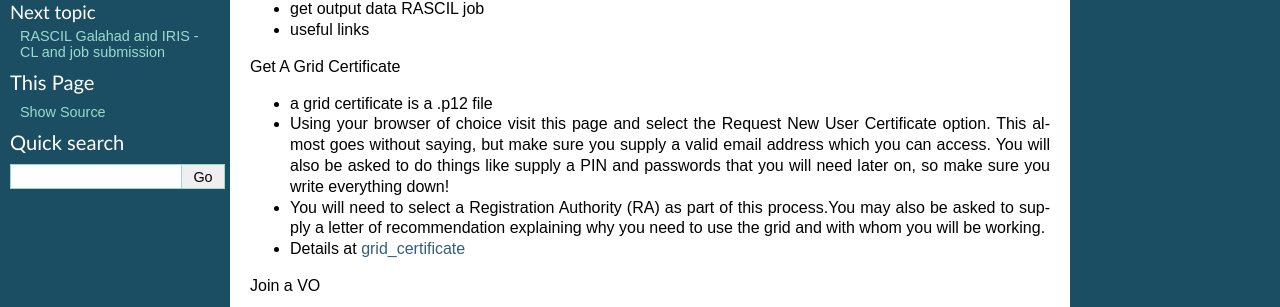
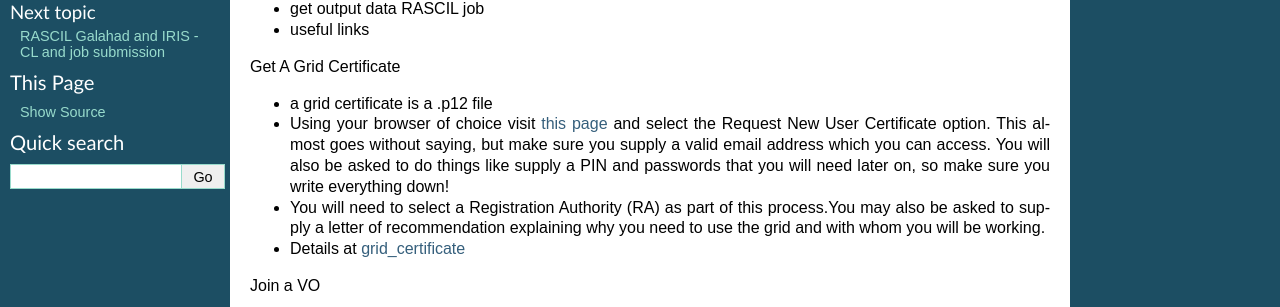
Before and after one commit to cimpan91/Docs, a Sphinx documentation site: the page built from Docs/DIRAC_UI.rst, in a window 1280 px wide and 900 px high. Shown: the part 296-603 px from the top of the window. Built offline with Sphinx 7.4.7, drawn with Linux system fonts in a browser that asks for light colours; part of the change alters nothing that is shown.

```diff
--- a/Docs/DIRAC_UI.rst
+++ b/Docs/DIRAC_UI.rst
@@ -28,7 +28,7 @@ Get A Grid Certificate
 
 -  a grid certificate is a .p12 file
 
--  Using your browser of choice visit this page and select the Request
+-  Using your browser of choice visit `this page <https://www.learnitlive.com/Class/Healing-with-Life%3A-A-Channeling-with-Grace/16820>`_ and select the Request
    New User Certificate option. This almost goes without saying, but
    make sure you supply a valid email address which you can access. You
    will also be asked to do things like supply a PIN and passwords that
```
